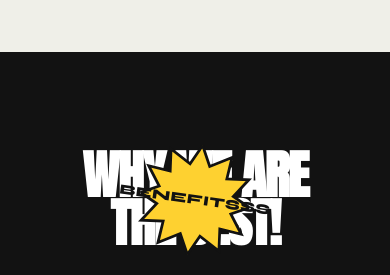
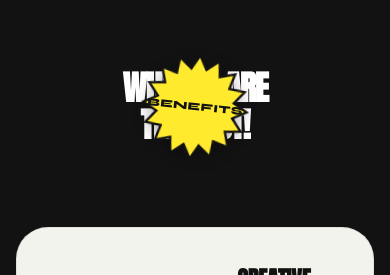
Before and after one commit to Shreya-3110/bendthetrend, a website built with Vite: page index.html in a window 390 px wide. Shown: the part 3612-3887 px from the top of the page. Built offline with nearby package versions, Linux system fonts and the light colour scheme; no server answers.

Commit message:
fix(typography): enhance services and benefits starburst badge visibility and fix text clipping

```diff
--- a/index.html
+++ b/index.html
@@ -407,7 +407,7 @@
           <span>What we do</span>
           <div class="title-badge title-badge--starburst title-badge--rot-left">
             <svg class="starburst-svg" viewBox="0 0 100 100">
-              <polygon points="50,0 59,18 78,7 76,27 96,25 84,42 100,50 84,58 96,75 76,73 78,93 59,82 50,100 41,82 22,93 24,73 4,75 16,58 0,50 16,42 4,25 24,27 22,7 41,18" fill="#FED130" stroke="#121212" stroke-width="2.5"/>
+              <polygon points="50,2 57,14.7 68.4,5.7 70,20.1 83.9,16.1 79.9,30 94.3,31.6 85.3,43 98,50 85.3,57 94.3,68.4 79.9,70 83.9,83.9 70,79.9 68.4,94.3 57,85.3 50,98 43,85.3 31.6,94.3 30,79.9 16.1,83.9 20.1,70 5.7,68.4 14.7,57 2,50 14.7,43 5.7,31.6 20.1,30 16.1,16.1 30,20.1 31.6,5.7 43,14.7" fill="#FFEA2E" stroke="#121212" stroke-width="2.2"/>
             </svg>
             <span class="badge-text">Services</span>
           </div>
@@ -484,9 +484,9 @@
           <span>Why we are</span>
           <div class="title-badge title-badge--starburst title-badge--rot-right">
             <svg class="starburst-svg" viewBox="0 0 100 100">
-              <polygon points="50,0 59,18 78,7 76,27 96,25 84,42 100,50 84,58 96,75 76,73 78,93 59,82 50,100 41,82 22,93 24,73 4,75 16,58 0,50 16,42 4,25 24,27 22,7 41,18" fill="#FED130" stroke="#121212" stroke-width="2.5"/>
+              <polygon points="50,2 57,14.7 68.4,5.7 70,20.1 83.9,16.1 79.9,30 94.3,31.6 85.3,43 98,50 85.3,57 94.3,68.4 79.9,70 83.9,83.9 70,79.9 68.4,94.3 57,85.3 50,98 43,85.3 31.6,94.3 30,79.9 16.1,83.9 20.1,70 5.7,68.4 14.7,57 2,50 14.7,43 5.7,31.6 20.1,30 16.1,16.1 30,20.1 31.6,5.7 43,14.7" fill="#FFEA2E" stroke="#121212" stroke-width="2.2"/>
             </svg>
-            <span class="badge-text">Benefitsss</span>
+            <span class="badge-text">Benefits</span>
           </div>
           <span>the best!</span>
         </h2>
@@ -579,7 +579,7 @@
           <span>Look what</span>
           <div class="title-badge title-badge--starburst title-badge--rot-left">
             <svg class="starburst-svg" viewBox="0 0 100 100">
-              <polygon points="50,0 59,18 78,7 76,27 96,25 84,42 100,50 84,58 96,75 76,73 78,93 59,82 50,100 41,82 22,93 24,73 4,75 16,58 0,50 16,42 4,25 24,27 22,7 41,18" fill="#FED130" stroke="#121212" stroke-width="2.5"/>
+              <polygon points="50,2 57,14.7 68.4,5.7 70,20.1 83.9,16.1 79.9,30 94.3,31.6 85.3,43 98,50 85.3,57 94.3,68.4 79.9,70 83.9,83.9 70,79.9 68.4,94.3 57,85.3 50,98 43,85.3 31.6,94.3 30,79.9 16.1,83.9 20.1,70 5.7,68.4 14.7,57 2,50 14.7,43 5.7,31.6 20.1,30 16.1,16.1 30,20.1 31.6,5.7 43,14.7" fill="#FFEA2E" stroke="#121212" stroke-width="2.2"/>
             </svg>
             <span class="badge-text">Portfolio</span>
           </div>
@@ -839,7 +839,7 @@
           <span>Built different</span>
           <div class="title-badge title-badge--starburst title-badge--rot-left">
             <svg class="starburst-svg" viewBox="0 0 100 100">
-              <polygon points="50,0 59,18 78,7 76,27 96,25 84,42 100,50 84,58 96,75 76,73 78,93 59,82 50,100 41,82 22,93 24,73 4,75 16,58 0,50 16,42 4,25 24,27 22,7 41,18" fill="#FED130" stroke="#121212" stroke-width="2.5"/>
+              <polygon points="50,2 57,14.7 68.4,5.7 70,20.1 83.9,16.1 79.9,30 94.3,31.6 85.3,43 98,50 85.3,57 94.3,68.4 79.9,70 83.9,83.9 70,79.9 68.4,94.3 57,85.3 50,98 43,85.3 31.6,94.3 30,79.9 16.1,83.9 20.1,70 5.7,68.4 14.7,57 2,50 14.7,43 5.7,31.6 20.1,30 16.1,16.1 30,20.1 31.6,5.7 43,14.7" fill="#FFEA2E" stroke="#121212" stroke-width="2.2"/>
             </svg>
             <span class="badge-text">Differences</span>
           </div>
--- a/style.css
+++ b/style.css
@@ -505,9 +505,9 @@ button {
   flex-direction: column;
   align-items: center;
   text-align: center;
-  font-size: clamp(52px, 8.5vw, 108px);
-  line-height: 0.92;
-  letter-spacing: -1.5px;
+  font-size: clamp(48px, 7.5vw, 96px);
+  line-height: 1.04;
+  letter-spacing: -1.2px;
   margin-bottom: 40px;
 }
 
@@ -521,7 +521,7 @@ button {
   top: 50%;
   left: 50%;
   transform: translate(-50%, -50%);
-  z-index: 3;
+  z-index: 10;
   display: inline-flex;
   align-items: center;
   justify-content: center;
@@ -529,16 +529,16 @@ button {
 }
 
 .title-badge--starburst {
-  width: 110px;
-  height: 110px;
+  width: 140px;
+  height: 140px;
 }
 
 .title-badge--rot-left {
-  transform: translate(-50%, -50%) rotate(-8deg);
+  transform: translate(-50%, -50%) rotate(-6deg);
 }
 
 .title-badge--rot-right {
-  transform: translate(-50%, -50%) rotate(8deg);
+  transform: translate(-50%, -50%) rotate(6deg);
 }
 
 .title-badge--pill {
@@ -549,7 +549,7 @@ button {
   padding: 6px 24px;
   font-family: var(--font-heading);
   font-weight: 800;
-  font-size: 15px;
+  font-size: 14px;
   text-transform: uppercase;
   box-shadow: 2px 3px 0px #121212;
   transform: translate(-50%, -50%) rotate(-4deg);
@@ -559,17 +559,20 @@ button {
   position: absolute;
   width: 100%;
   height: 100%;
+  filter: drop-shadow(0 3px 6px rgba(0, 0, 0, 0.25));
 }
 
 .badge-text {
   position: relative;
-  z-index: 2;
+  z-index: 15;
   font-family: var(--font-heading);
-  font-weight: 800;
-  font-size: 14px;
+  font-weight: 900;
+  font-size: 13.5px;
   text-transform: uppercase;
   color: #121212;
-  letter-spacing: 0.5px;
+  letter-spacing: 0.6px;
+  text-align: center;
+  white-space: nowrap;
 }
 
 /* ==================== QUICK FEATURES ==================== */
@@ -2539,6 +2542,22 @@ button {
     max-width: 100%;
   }
 
+  .section-heading--stacked {
+    font-size: clamp(34px, 8.5vw, 54px);
+    line-height: 1.08;
+    margin-bottom: 28px;
+  }
+
+  .title-badge--starburst {
+    width: 108px;
+    height: 108px;
+  }
+
+  .badge-text {
+    font-size: 11px;
+    letter-spacing: 0.4px;
+  }
+
   .quick-features__grid {
     grid-template-columns: 1fr;
   }
```
